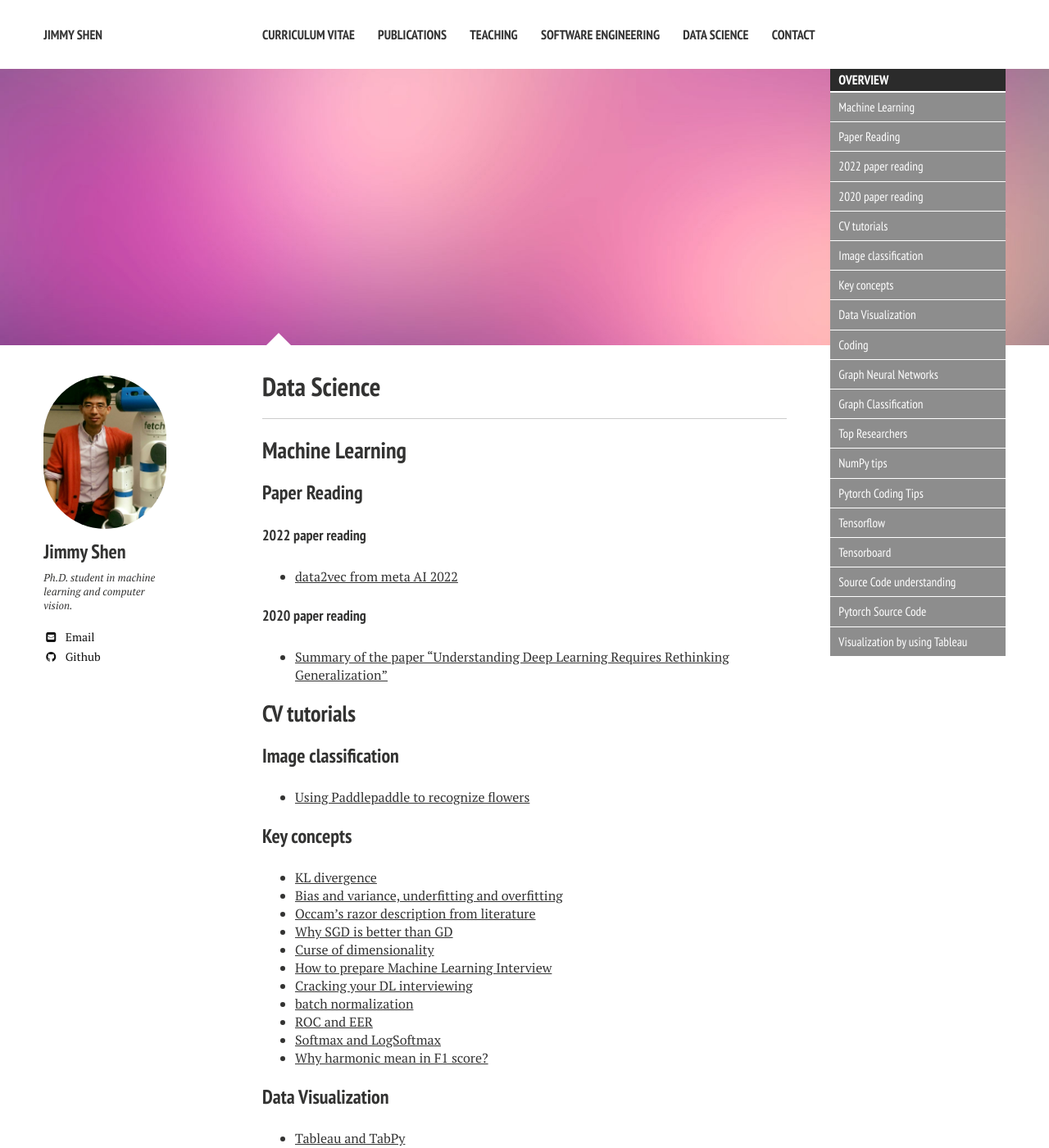
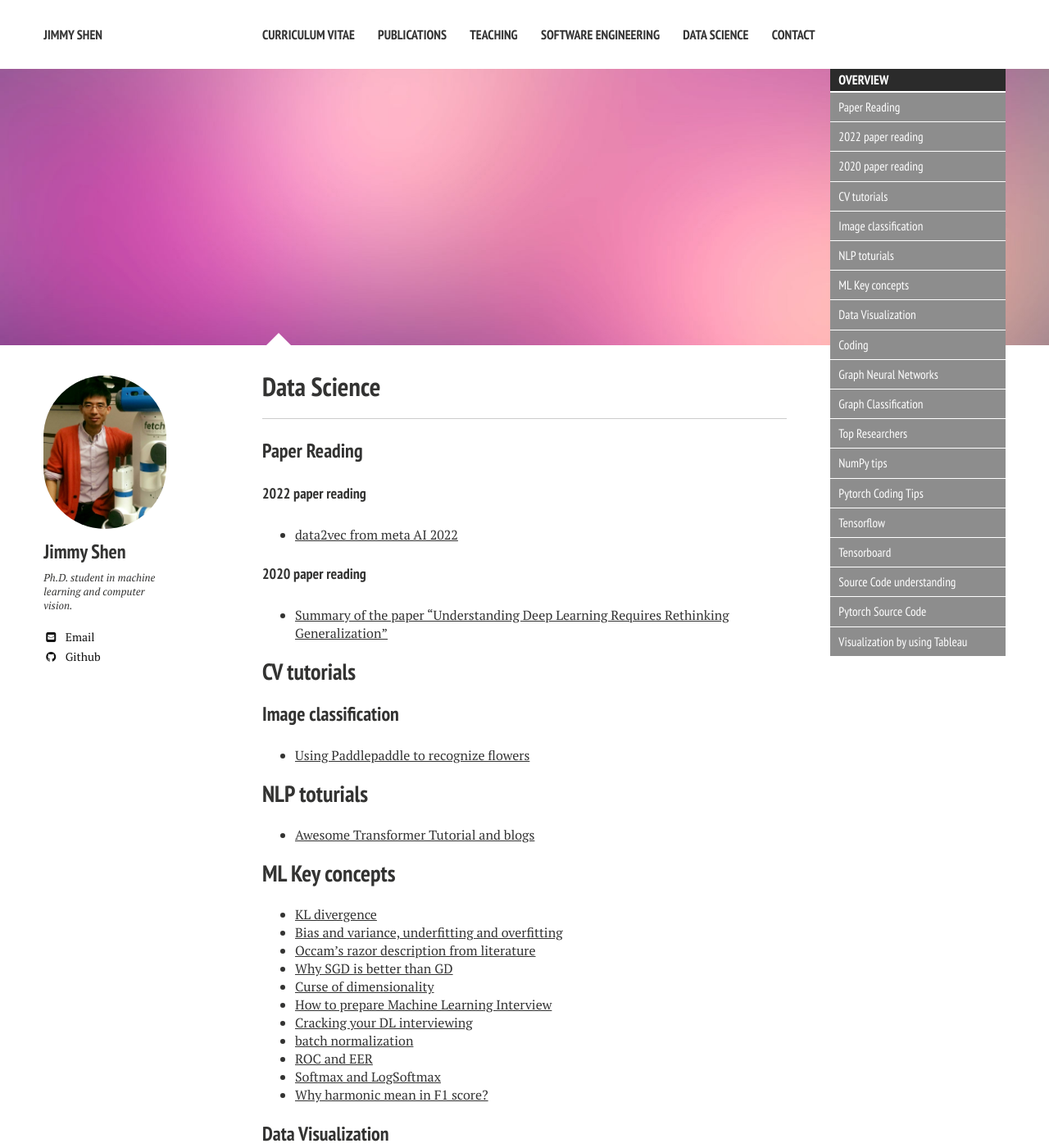
Before and after one commit to xiaokeshen/xiaokeshen.github.io, a Jekyll site: the page built from DataScience/index.md, in a window 1280 px wide and 1400 px high. Shown: the whole window at 82% size. Built offline with Jekyll 4.4.1, drawn with Linux system fonts in a browser that asks for light colours; nearby versions of some CDN libraries.

Commit message:
Add a transformer tutorial

```diff
--- a/DataScience/index.md
+++ b/DataScience/index.md
@@ -19,8 +19,6 @@ image:
 
 ---
 
-## Machine Learning
-
 ### Paper Reading
 #### 2022 paper reading
 - [data2vec from meta AI 2022](https://jimmy-shen.medium.com/finally-we-have-a-more-general-modality-unspecific-representation-method-data2vec-5dcba6c853ef)
@@ -28,11 +26,14 @@ image:
 #### 2020 paper reading
 - [Summary of the paper “Understanding Deep Learning Requires Rethinking Generalization"](https://medium.com/@jim.morris.shen/summary-of-the-paper-understanding-deep-learning-requires-rethinking-generalization-aced06f31b51)
 
-## CV tutorials
+## CV tutorials ##
 ### Image classification
 - [Using Paddlepaddle to recognize flowers](https://jimmy-shen.medium.com/using-paddlepaddle-to-recognize-flowers-e8eb0cf5acbc)
 
-### Key concepts
+## NLP toturials ###
+- [Awesome Transformer Tutorial and blogs](https://jimmy-shen.medium.com/awesome-transformer-tutorial-and-blogs-5d33f1e91546)
+
+## ML Key concepts ##
 - [KL divergence](https://medium.com/@jim.morris.shen/why-we-dont-say-kl-divergence-is-a-distance-b0b25a8e6004?sk=59a0479988eb850a0b0b5c2a4e5937a1)
 - [Bias and variance, underfitting and overfitting](https://medium.com/@jim.morris.shen/bias-and-variance-underfitting-and-overfitting-35189069d919?source=friends_link&sk=a481fef6d4e8552c6580a37c8ed0b92c)
 - [Occam’s razor description from literature](https://medium.com/@jim.morris.shen/occams-razor-description-from-literature-86d457cf42d7?source=friends_link&sk=f2e91c1f7a7ac2a493abbcdda7a2b4be)
```
